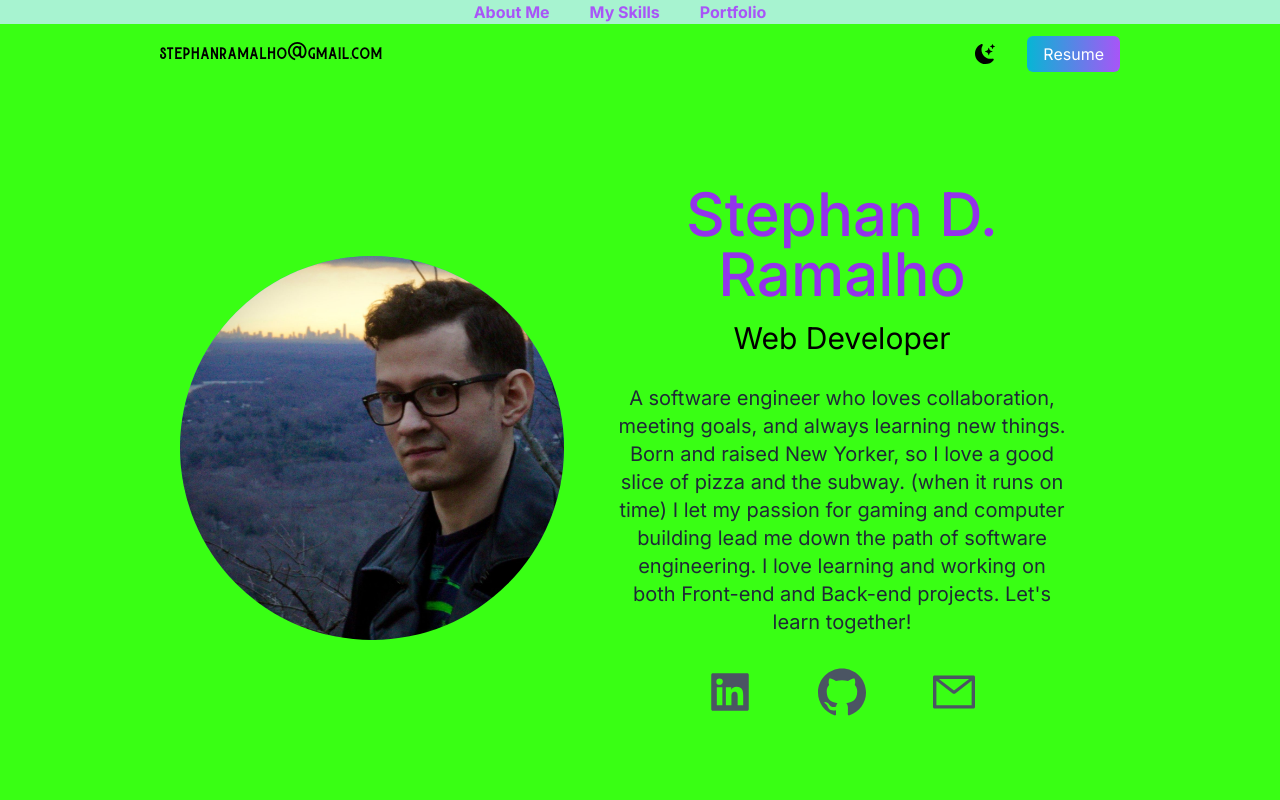
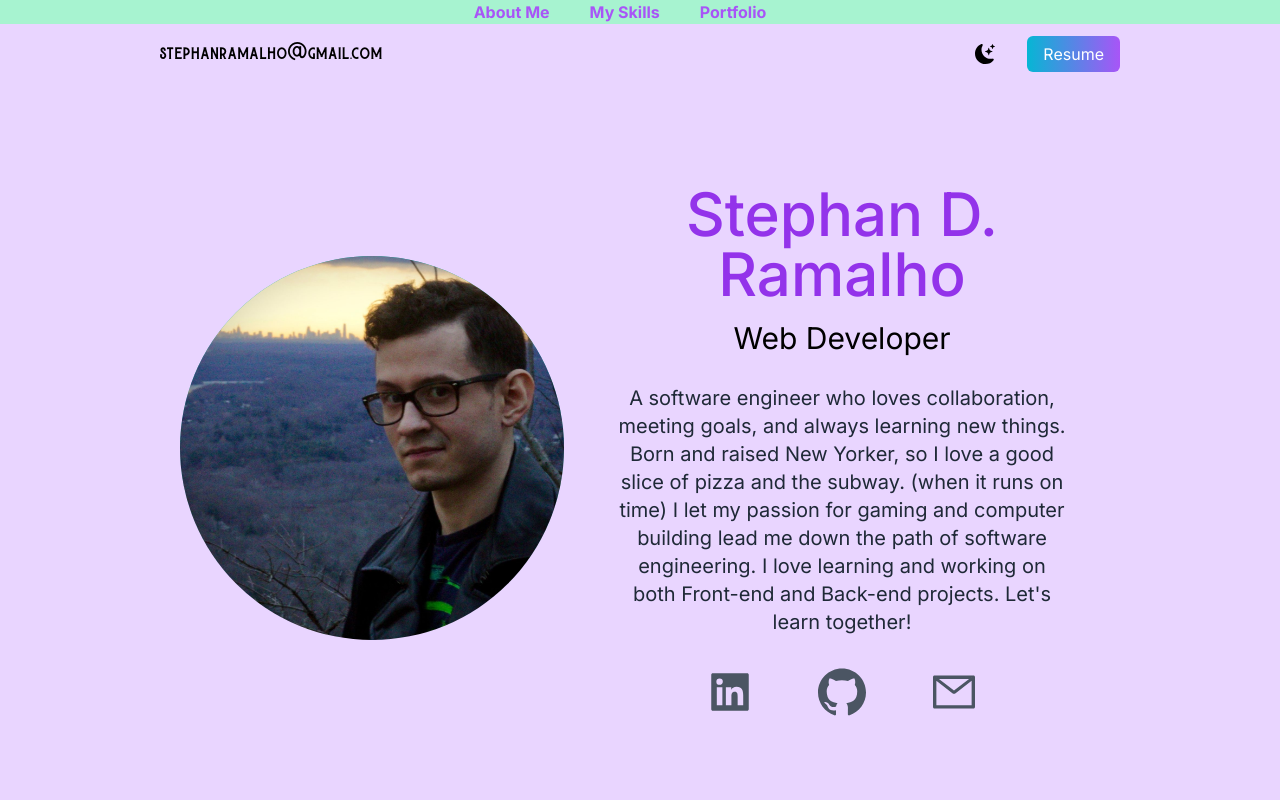
Before and after one commit to sramalho94/Bun_Portfolio, a Next.js app: page / in a window 1280 px wide. Shown: the top 800 px of the page. Built offline with nearby package versions, Linux system fonts and the light colour scheme.

Commit message:
Restore BG color

```diff
--- a/src/app/page.tsx
+++ b/src/app/page.tsx
@@ -39,7 +39,7 @@ export default function Home() {
 
   return (
     <div className={darkMode ? 'dark' : ''}>
-      <main className="bg-[#39FF14] px-10 md:px-20 lg:px-40 dark:bg-gray-900">
+      <main className="bg-purple-200 px-10 md:px-20 lg:px-40 dark:bg-gray-900">
         {/* Nav Section */}
         <Navbar
           handleClickScroll={handleClickScroll}
```
